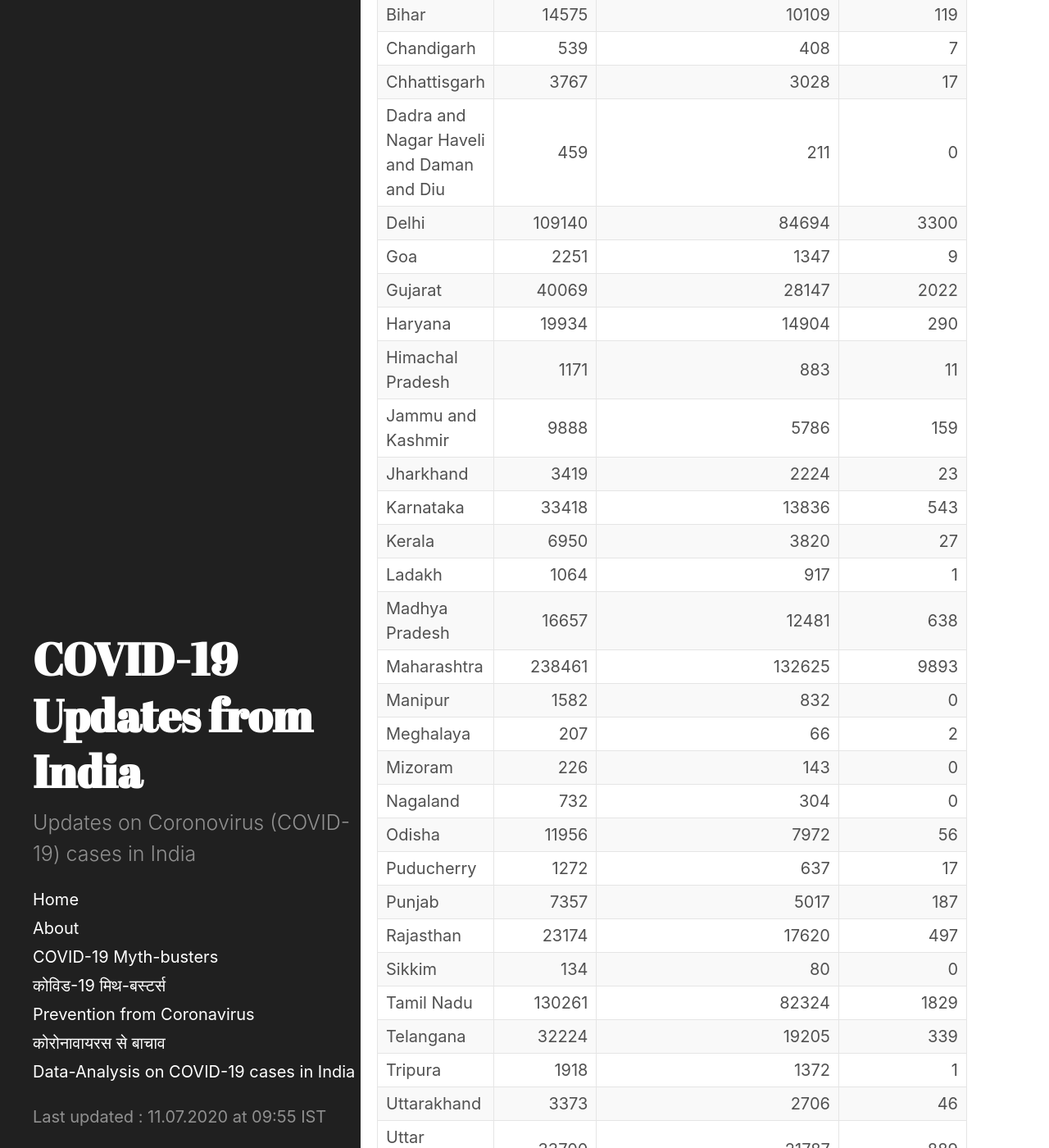
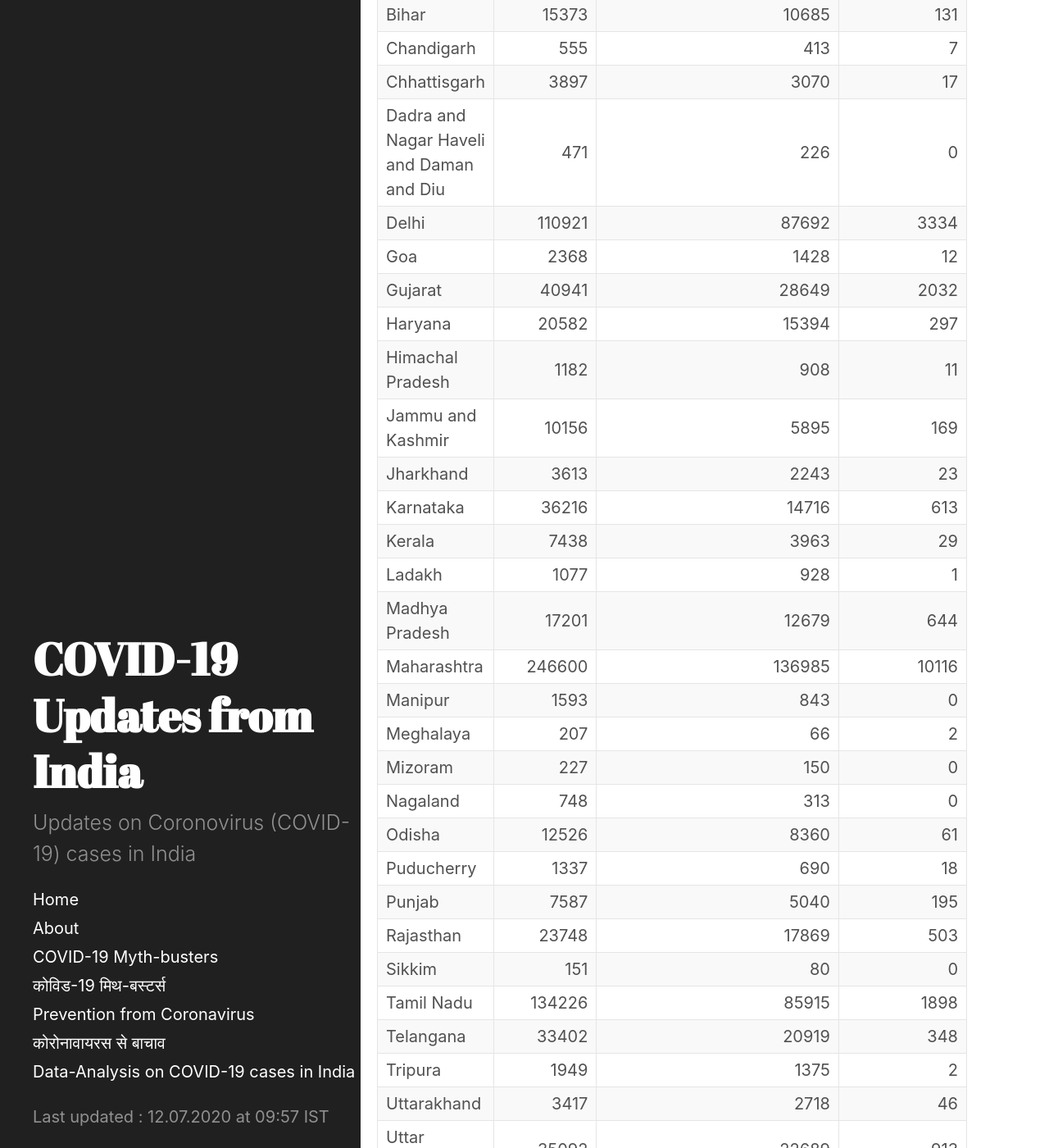
Before and after one commit to bhooraj/covid19updates-india, a Jekyll site: the page built from _posts/2020-07-12-home.md, in a window 1280 px wide and 1400 px high, scrolled down 990 px. Shown: the whole window at 82% size. Built offline with Jekyll 4.4.1, drawn with Linux system fonts in a browser that asks for light colours; some of the changed text lies outside the part shown.

Commit message:
12thJuly Update

```diff
--- a/_data/last_updated.yml
+++ b/_data/last_updated.yml
@@ -1 +1 @@
-- updated_on : 11.07.2020 at 09:55 IST
+- updated_on : 12.07.2020 at 09:57 IST
--- /dev/null
+++ b/_includes/table-20200712-0957.md
@@ -0,0 +1,38 @@
+| Name of State / UT                       |   Total Confirmed cases |   Cured/Discharged/Migrated |   Deaths ( more than 70% cases due to comorbidities ) |
+|:-----------------------------------------|------------------------:|----------------------------:|------------------------------------------------------:|
+| Andaman and Nicobar Islands              |                     163 |                          93 |                                                     0 |
+| Andhra Pradesh                           |                   27235 |                       14393 |                                                   309 |
+| Arunachal Pradesh                        |                     341 |                         125 |                                                     2 |
+| Assam                                    |                   15536 |                        9150 |                                                    35 |
+| Bihar                                    |                   15373 |                       10685 |                                                   131 |
+| Chandigarh                               |                     555 |                         413 |                                                     7 |
+| Chhattisgarh                             |                    3897 |                        3070 |                                                    17 |
+| Dadra and Nagar Haveli and Daman and Diu |                     471 |                         226 |                                                     0 |
+| Delhi                                    |                  110921 |                       87692 |                                                  3334 |
+| Goa                                      |                    2368 |                        1428 |                                                    12 |
+| Gujarat                                  |                   40941 |                       28649 |                                                  2032 |
+| Haryana                                  |                   20582 |                       15394 |                                                   297 |
+| Himachal Pradesh                         |                    1182 |                         908 |                                                    11 |
+| Jammu and Kashmir                        |                   10156 |                        5895 |                                                   169 |
+| Jharkhand                                |                    3613 |                        2243 |                                                    23 |
+| Karnataka                                |                   36216 |                       14716 |                                                   613 |
+| Kerala                                   |                    7438 |                        3963 |                                                    29 |
+| Ladakh                                   |                    1077 |                         928 |                                                     1 |
+| Madhya Pradesh                           |                   17201 |                       12679 |                                                   644 |
+| Maharashtra                              |                  246600 |                      136985 |                                                 10116 |
+| Manipur                                  |                    1593 |                         843 |                                                     0 |
+| Meghalaya                                |                     207 |                          66 |                                                     2 |
+| Mizoram                                  |                     227 |                         150 |                                                     0 |
+| Nagaland                                 |                     748 |                         313 |                                                     0 |
+| Odisha                                   |                   12526 |                        8360 |                                                    61 |
+| Puducherry                               |                    1337 |                         690 |                                                    18 |
+| Punjab                                   |                    7587 |                        5040 |                                                   195 |
+| Rajasthan                                |                   23748 |                       17869 |                                                   503 |
+| Sikkim                                   |                     151 |                          80 |                                                     0 |
+| Tamil Nadu                               |                  134226 |                       85915 |                                                  1898 |
+| Telangana                                |                   33402 |                       20919 |                                                   348 |
+| Tripura                                  |                    1949 |                        1375 |                                                     2 |
+| Uttarakhand                              |                    3417 |                        2718 |                                                    46 |
+| Uttar Pradesh                            |                   35092 |                       22689 |                                                   913 |
+| West Bengal                              |                   28453 |                       17959 |                                                   906 |
+| Cases being reassigned to states         |                    3024 |                           0 |                                                     0 |
--- a/_posts/2020-07-11-home.md
+++ b/_posts/2020-07-12-home.md
@@ -4,7 +4,7 @@ title: COVID-19 Updates from India
 last_update: true
 ---
 
-#### COVID-19 Cases in India (as on  11	July 2020, 08:00 IST)
+#### COVID-19 Cases in India (as on  12	July 2020, 08:00 IST)
 <div class="alert alert-primary" role="alert">
 <p id = "totalcases" style="font-size: 1.2rem; font-weight: bold;"></p>
 <p id = "totalrecovered" style="font-size: 1.2rem; font-weight: bold;"></p>
@@ -22,7 +22,7 @@ Active Cases = Total cases - (Total Recovered/Discharged/Migrated + Total Deaths
 
 <div class="datatable-begin"></div>
 
-{% include table-20200711-0955.md %}
+{% include table-20200712-0957.md %}
 
 <div class="datatable-end"></div>
 <br>
```
Also changed, not shown: _includes/charts-20200712-1002.html (added, +193 -0 lines), _posts/2020-07-01-Updates.md (renamed from _posts/2020-06-30-Updates.md, +3 -0 lines), _posts/2020-07-12-Latest-updates.md (renamed from _posts/2020-07-11-Latest-updates.md, +5 -4 lines), stats-and-charts.md (+2 -2 lines).
